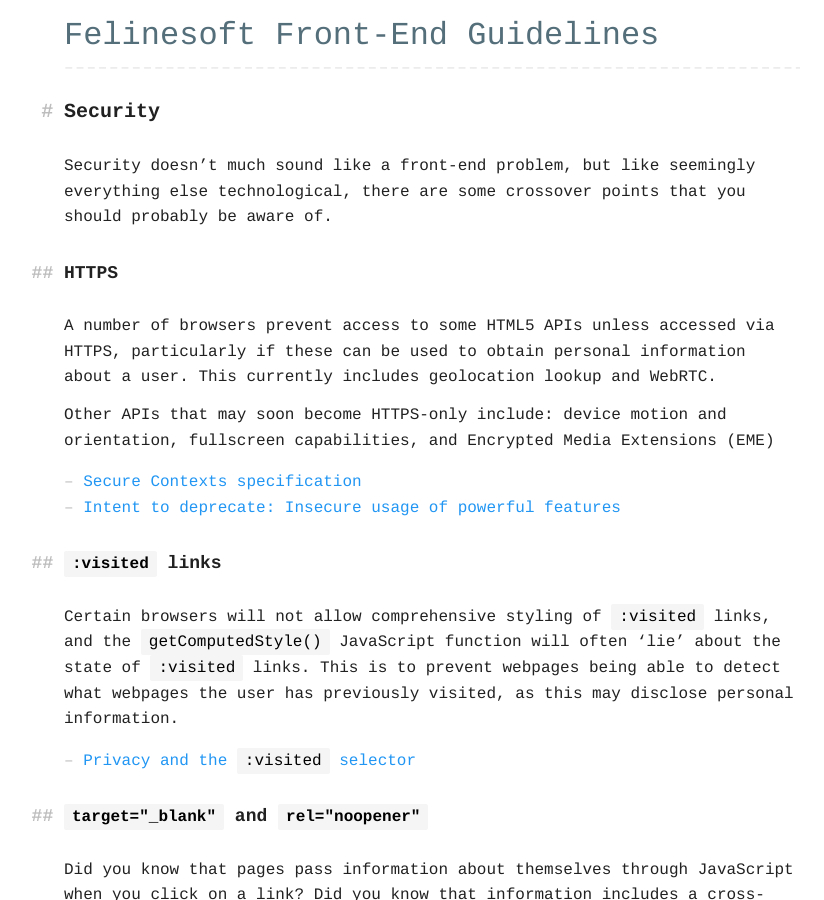
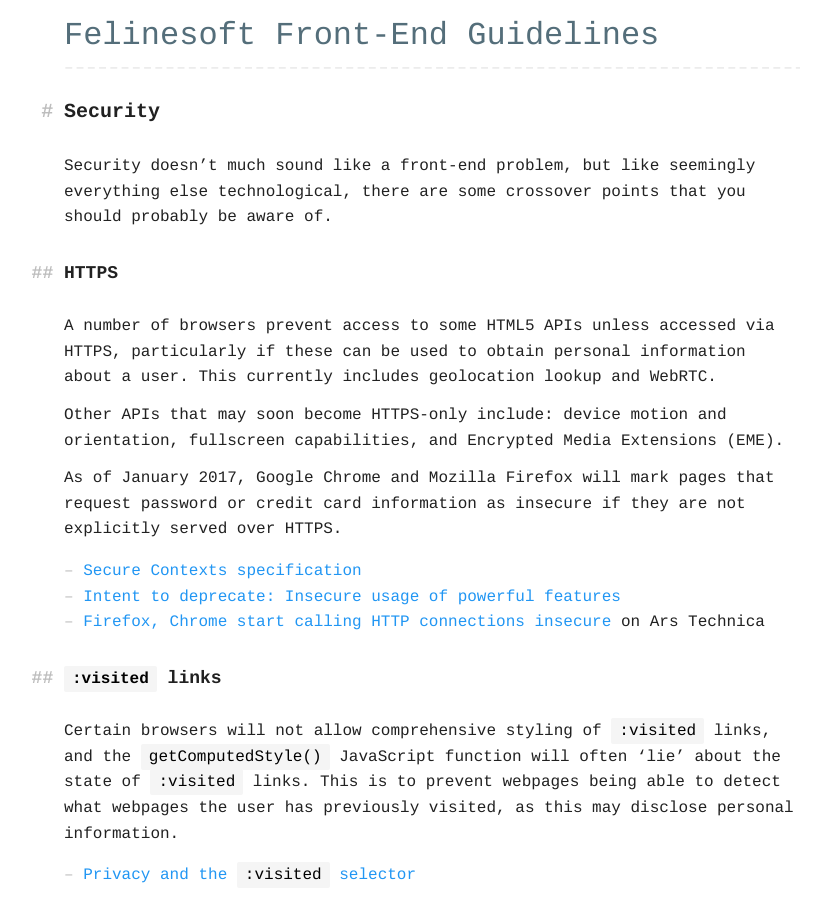
Before and after one commit to querkmachine/FSFrontEndDocs, a Jekyll site: the page built from concepts/security.md, in a window 1280 px wide and 900 px high. Shown: the whole window, without its empty margins (208-1032 px from the left). Built offline with Jekyll 4.4.1, drawn with Linux system fonts in a browser that asks for light colours.

Commit message:
Update HTTPS section

```diff
--- a/concepts/security.md
+++ b/concepts/security.md
@@ -9,10 +9,13 @@
 
 A number of browsers prevent access to some HTML5 APIs unless accessed via HTTPS, particularly if these can be used to obtain personal information about a user. This currently includes geolocation lookup and WebRTC.
 
-Other APIs that may soon become HTTPS-only include: device motion and orientation, fullscreen capabilities, and Encrypted Media Extensions (EME)
+Other APIs that may soon become HTTPS-only include: device motion and orientation, fullscreen capabilities, and Encrypted Media Extensions (EME).
+
+As of January 2017, Google Chrome and Mozilla Firefox will mark pages that request password or credit card information as insecure if they are not explicitly served over HTTPS.
 
 * [Secure Contexts specification](https://w3c.github.io/webappsec-secure-contexts/)
 * [Intent to deprecate: Insecure usage of powerful features](https://groups.google.com/a/chromium.org/forum/#!msg/blink-dev/2LXKVWYkOus/gT-ZamfwAKsJ)
+* [Firefox, Chrome start calling HTTP connections insecure](https://arstechnica.com/information-technology/2017/01/firefox-chrome-start-calling-http-connections-insecure/) on Ars Technica
 
 ## `:visited` links
 Certain browsers will not allow comprehensive styling of `:visited` links, and the `getComputedStyle()` JavaScript function will often 'lie' about the state of `:visited` links. This is to prevent webpages being able to detect what webpages the user has previously visited, as this may disclose personal information.
```
